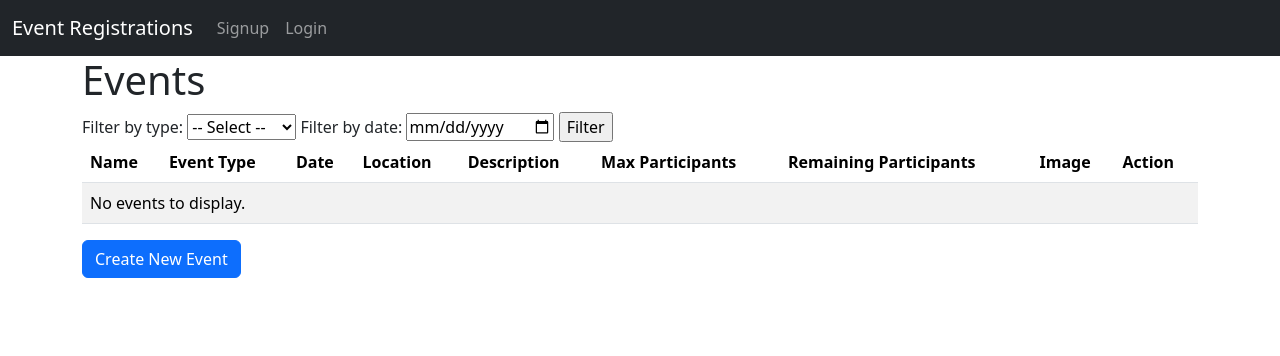
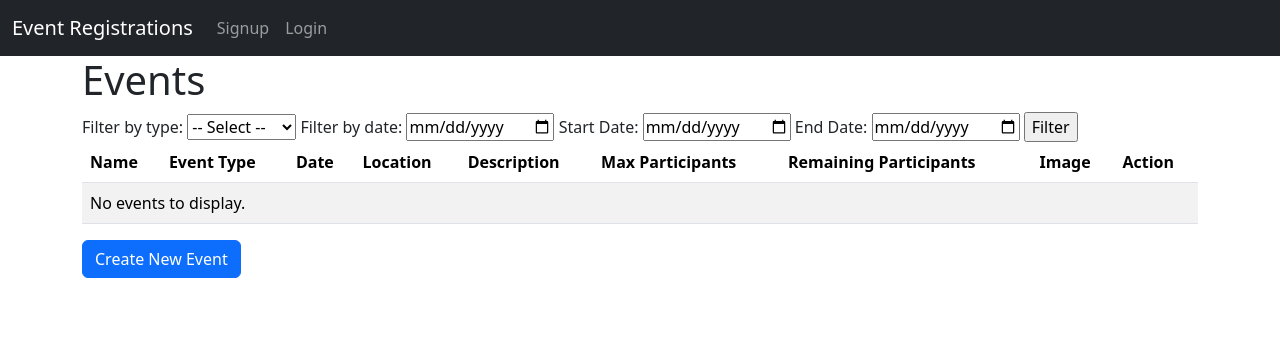
Before and after one commit to BekOsu/school_event_registrations, a Django app: page /events_list/ in a window 1280 px wide. Shown: the top 356 px of the page. Run offline with Django 3.2, Linux system fonts and the light colour scheme; data that the repository does not hold is empty; some libraries are stand-ins or nearby versions.

Commit message:
filter by start date range

```diff
--- a/event_registration/events/templates/events/event_list.html
+++ b/event_registration/events/templates/events/event_list.html
@@ -16,6 +16,13 @@
 
     <label for="event_date">Filter by date:</label>
    <input type="date" name="event_date" id="event_date">
+
+      <label for="start_date">Start Date:</label>
+    <input type="date" name="start_date" id="start_date">
+
+    <label for="end_date">End Date:</label>
+    <input type="date" name="end_date" id="end_date">
+
 
     <input type="submit" value="Filter">
 </form>
--- a/event_registration/events/views.py
+++ b/event_registration/events/views.py
@@ -87,12 +87,27 @@ class EventListView(ListView):
         queryset = Event.objects.all().order_by('date_time')
         event_type = self.request.GET.get('event_type')
         event_date = self.request.GET.get('event_date')
+        start_date = self.request.GET.get('start_date')
+        end_date = self.request.GET.get('end_date')
 
         if event_type:
             queryset = queryset.filter(event_type=event_type)
 
         if event_date:
-            aware_date = make_aware(datetime.strptime(event_date, '%Y-%m-%d'))
-            queryset = queryset.filter(date_time__date=aware_date)
+            aware_event_date = make_aware(datetime.strptime(event_date, '%Y-%m-%d'))
+            queryset = queryset.filter(date_time__date=aware_event_date)
+
+        elif start_date and end_date:
+            aware_start_date = make_aware(datetime.strptime(start_date, '%Y-%m-%d'))
+            aware_end_date = make_aware(datetime.strptime(end_date, '%Y-%m-%d'))
+            queryset = queryset.filter(date_time__gte=aware_start_date, date_time__lte=aware_end_date)
+
+        elif start_date:
+            aware_start_date = make_aware(datetime.strptime(start_date, '%Y-%m-%d'))
+            queryset = queryset.filter(date_time__gte=aware_start_date)
+
+        elif end_date:
+            aware_end_date = make_aware(datetime.strptime(end_date, '%Y-%m-%d'))
+            queryset = queryset.filter(date_time__lte=aware_end_date)
 
         return queryset
```
